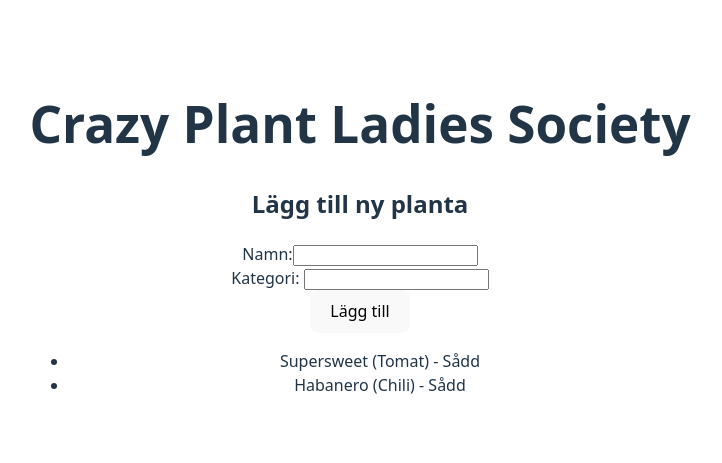
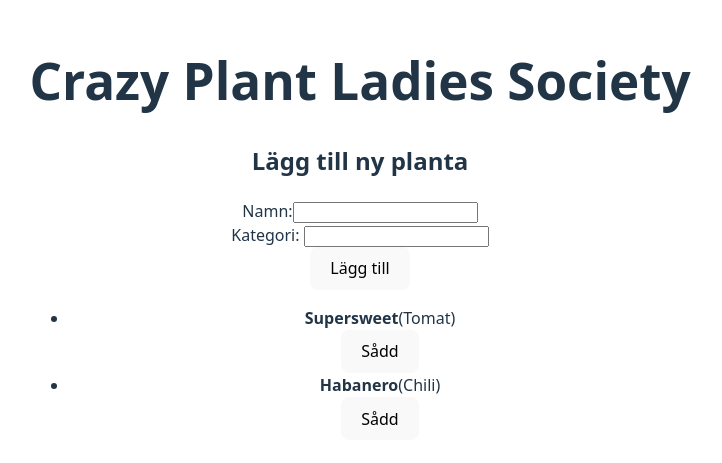
Before and after one commit to AnnaMargaretaEmelie/crazy-plant-ladies, a React (Vite) app: page / in a window 1280 px wide. Shown: the part 163-626 px from the top of the page, without its empty margins (280-1002 px from the left). Built offline with nearby package versions, Linux system fonts and the light colour scheme.

Commit message:
Added possibility to mark as sown

```diff
--- a/src/App.tsx
+++ b/src/App.tsx
@@ -19,12 +19,19 @@ function App() {
   const addPlant = (plant: Plant) => {
     setPlants((prev) => [...prev, plant]);
   };
+  const toggleSown = (id: number) => {
+    setPlants((prev) =>
+      prev.map((plant) =>
+        plant.id === id ? { ...plant, isSown: !plant.isSown } : plant
+      )
+    );
+  };
   return (
     <>
       <main>
         <h1>Crazy Plant Ladies Society</h1>
         <PlantForm addPlant={addPlant}></PlantForm>
-        <PlantList plants={plants} />
+        <PlantList plants={plants} toggleSown={toggleSown} />
       </main>
     </>
   );
--- /dev/null
+++ b/src/components/PlantItem.tsx
@@ -0,0 +1,21 @@
+import type { Plant } from "../models/Plant";
+
+type Props = {
+  plant: Plant;
+  toggleSown: (id: number) => void;
+};
+
+export const PlantItem = ({ plant, toggleSown }: Props) => {
+  return (
+    <>
+      <li>
+        {" "}
+        <strong>{plant.name}</strong>({plant.category}) <br />
+        <button onClick={() => toggleSown(plant.id)}>
+          {plant.isSown ? "Sådd" : "Inte sådd"}
+        </button>
+        {""}
+      </li>
+    </>
+  );
+};
--- a/src/components/PlantList.tsx
+++ b/src/components/PlantList.tsx
@@ -1,18 +1,21 @@
 import type { Plant } from "../models/Plant";
+import { PlantItem } from "./PlantItem";
 
 type PlantProps = {
   plants: Plant[];
+  toggleSown: (id: number) => void;
 };
 
-export const PlantList = ({ plants }: PlantProps) => {
+export const PlantList = ({ plants, toggleSown }: PlantProps) => {
   return (
     <>
       <ul>
         {plants.map((plant) => (
-          <li key={plant.id}>
-            {plant.name} ({plant.category}) -{" "}
-            {plant.isSown ? "Sådd" : "Inte sådd"}
-          </li>
+          <PlantItem
+            key={plant.id}
+            plant={plant}
+            toggleSown={toggleSown}
+          ></PlantItem>
         ))}
       </ul>
     </>
```
Also changed, not shown: src/pages/About.tsx (added), src/pages/AddPlant.tsx (added), src/pages/Home.tsx (added).
